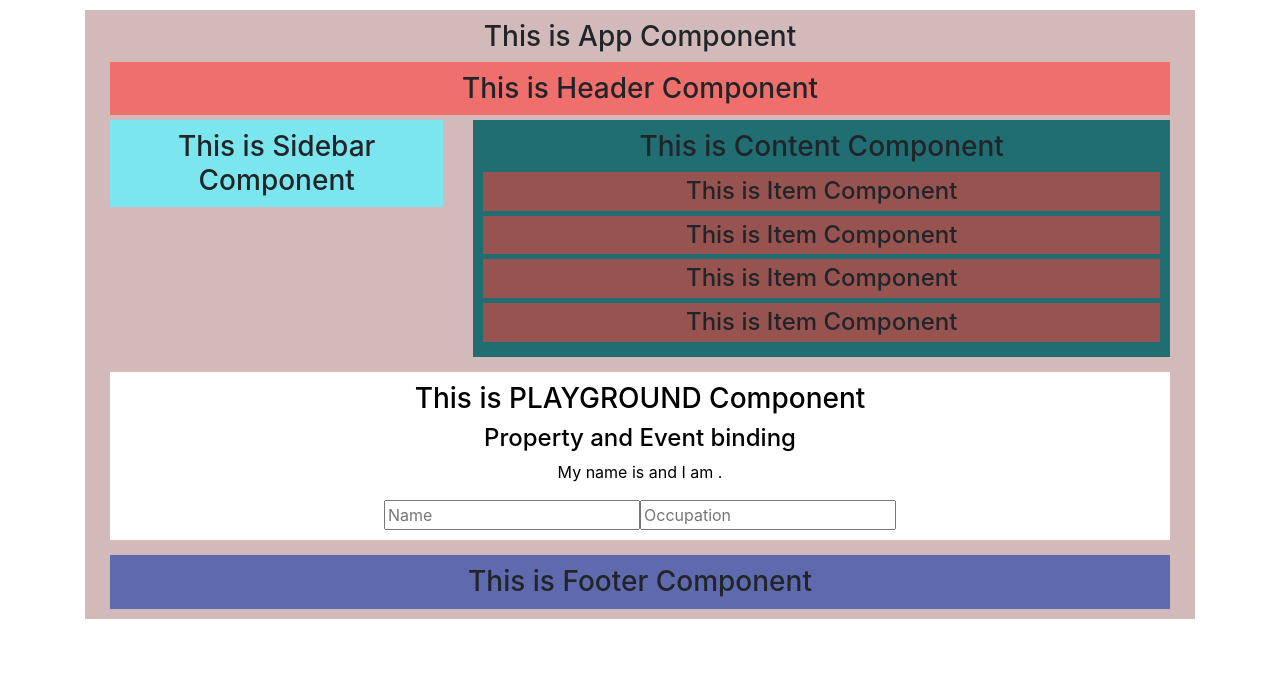
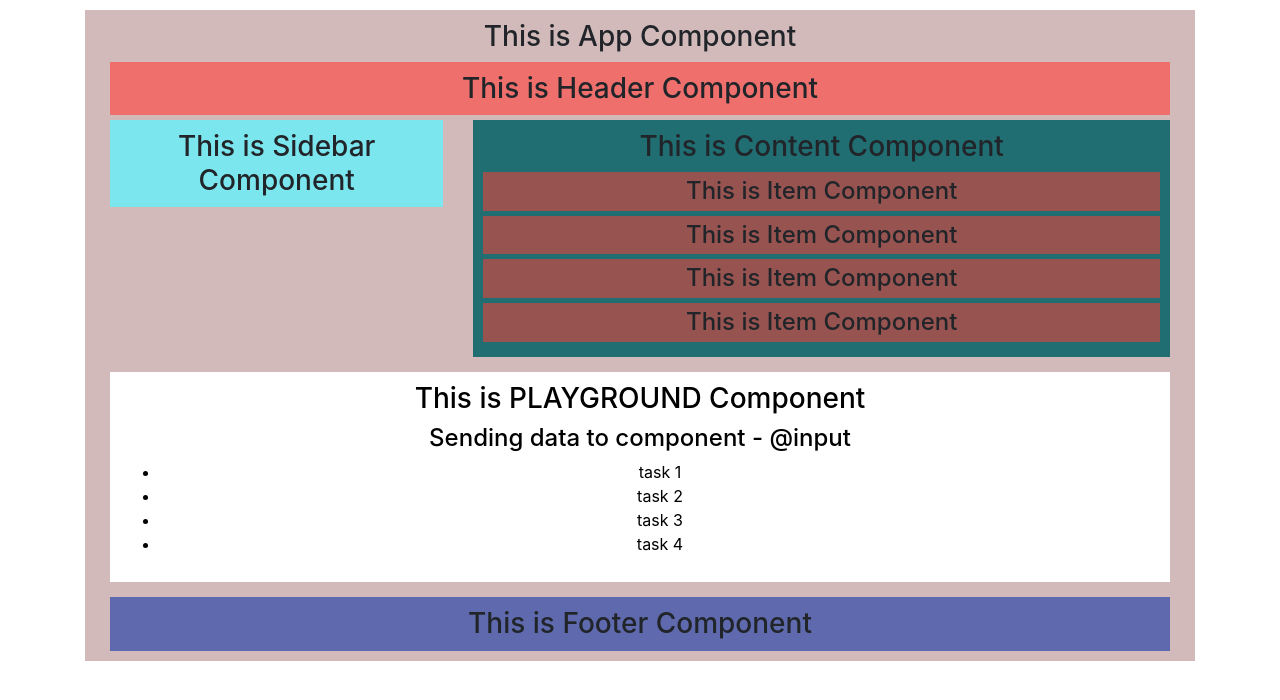
Before and after one commit to dariusz75/testAngular, an Angular app: page / in a window 1280 px wide. Shown: the top 700 px of the page. Built offline with nearby package versions, Linux system fonts and the light colour scheme.

Commit message:
completed

```diff
--- a/src/app/app.module.ts
+++ b/src/app/app.module.ts
@@ -9,6 +9,7 @@ import { ItemComponent } from './item/item.component';
 import { FooterComponent } from './footer/footer.component';
 import { PlaygroundComponent } from './playground/playground.component';
 import { FormsModule } from '@angular/forms';
+import { ChildComponent } from './child/child.component';
 
 @NgModule({
   declarations: [
@@ -18,7 +19,8 @@ import { FormsModule } from '@angular/forms';
     ContentComponent,
     ItemComponent,
     FooterComponent,
-    PlaygroundComponent
+    PlaygroundComponent,
+    ChildComponent
   ],
   imports: [
     BrowserModule,
--- /dev/null
+++ b/src/app/child/child.component.html
@@ -0,0 +1,5 @@
+<ul>
+  <li *ngFor="let task of tasks">
+    {{task}}
+  </li>
+</ul>
--- /dev/null
+++ b/src/app/child/child.component.ts
@@ -0,0 +1,17 @@
+import { Component, OnInit, Input } from '@angular/core';
+
+@Component({
+  selector: 'app-child',
+  templateUrl: './child.component.html',
+  styleUrls: ['./child.component.css']
+})
+export class ChildComponent implements OnInit {
+
+  @Input() tasks;
+
+  constructor() { }
+
+  ngOnInit() {
+  }
+
+}
--- a/src/app/playground/playground.component.html
+++ b/src/app/playground/playground.component.html
@@ -1,7 +1,5 @@
 <div class="playground-component">
   <h3> This is {{title | uppercase}} Component </h3>
   <h4>{{ subtitle }}</h4>
-  <p>My name is {{name}} and I am {{occupation}}.</p>
-  <input [(ngModel)]="name" placeholder="Name">
-  <input [(ngModel)]="occupation" placeholder="Occupation">
+  <app-child [tasks]="tasksList"></app-child>
 </div>
--- a/src/app/playground/playground.component.ts
+++ b/src/app/playground/playground.component.ts
@@ -9,11 +9,9 @@ import { Component, OnInit } from '@angular/core';
 export class PlaygroundComponent implements OnInit {
 
   title = 'Playground';
-  subtitle = 'Property and Event binding';
-  name = '';
-  occupation = '';
+  subtitle = 'Sending data to component - @input';
 
-
+  tasksList = ['task 1', 'task 2', 'task 3', 'task 4'];
 
   ngOnInit() {
   }
```
Also changed, not shown: src/app/child/child.component.css (added), 1 other file (tests, documents, lock files or other folders).
